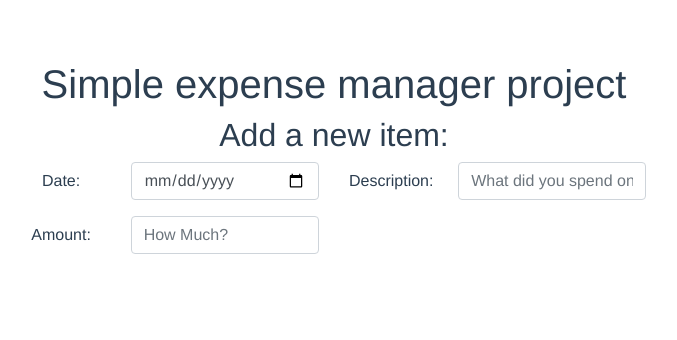
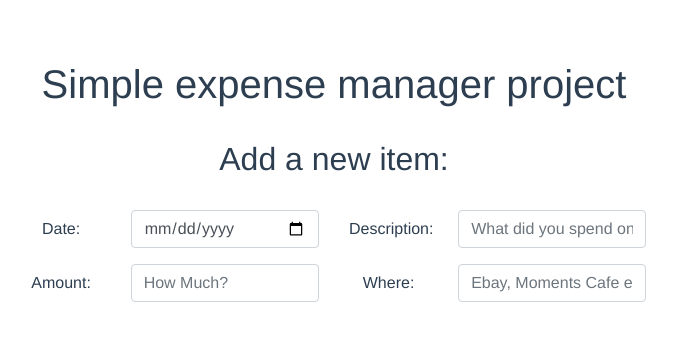
Before and after one commit to YoniWitz/Expense-Tracker-Vue, a Vue app: page / in a window 1280 px wide. Shown: the top 340 px of the page, without its empty margins (306-983 px from the left). Built offline with nearby package versions, Linux system fonts and the light colour scheme.

Commit message:
added where field

```diff
--- a/src/components/ExpenseTracker.vue
+++ b/src/components/ExpenseTracker.vue
@@ -1,7 +1,9 @@
 <template>
   <div class="hello">
     <h1>{{ msg }}</h1>
+    <br>
     <h2>Add a new item:</h2>
+    <br>
     <form>
       <div class="form-group row">
         <div class="col-3"></div>
@@ -27,6 +29,11 @@
         <label for="inputAmount" class="col-1 col-form-label">Amount:</label>
         <div class="col-2">
           <input type="number" class="form-control" id="inputAmount" placeholder="How Much?" />
+        </div>
+
+         <label for="inputWhere" class="col-1 col-form-label">Where:</label>
+        <div class="col-2">
+          <input type="text" class="form-control" id="inputWhere" placeholder="Ebay, Moments Cafe etc." />
         </div>
 
         <div class="col-3"></div>
```
